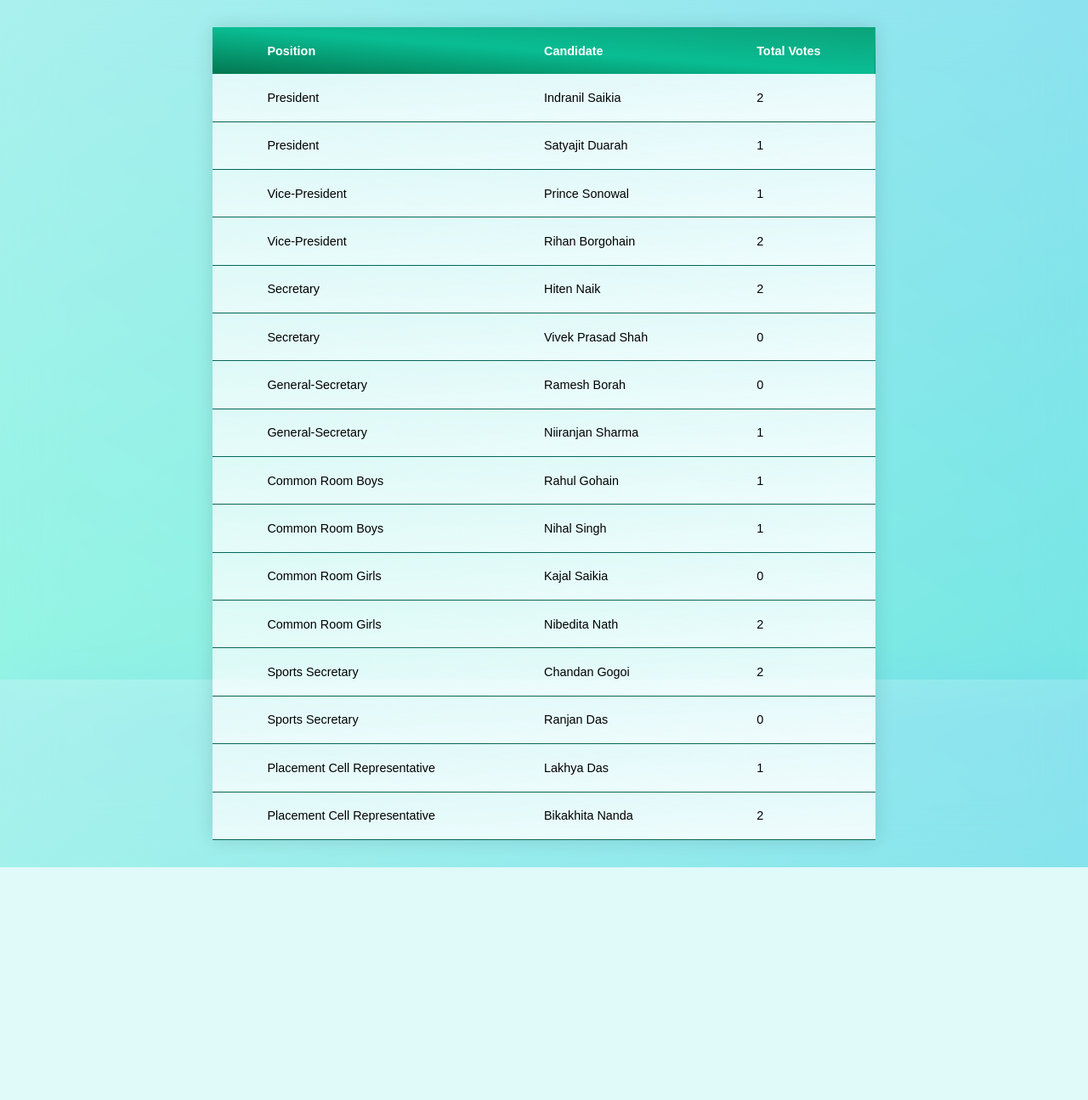
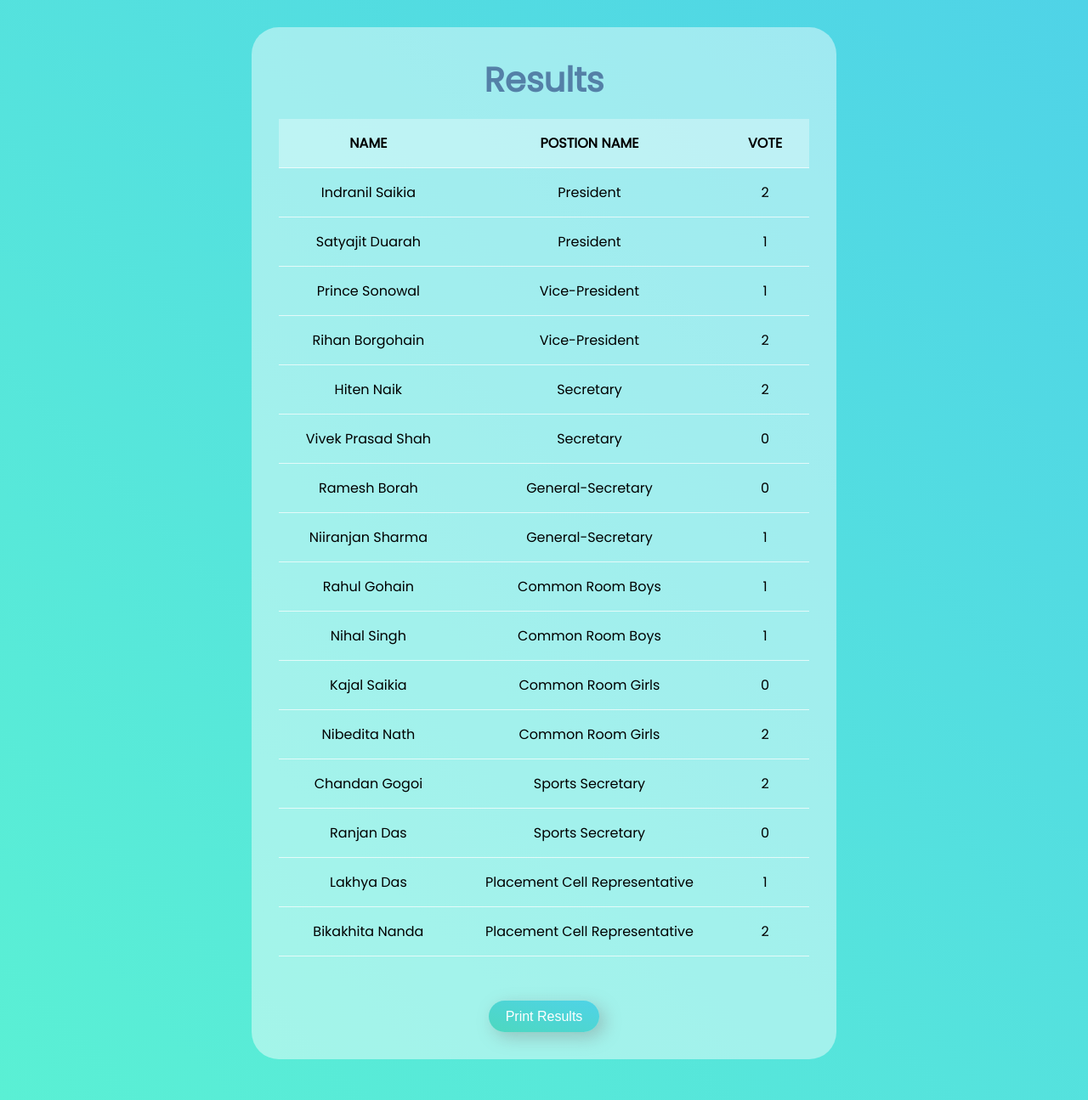
Before and after one commit to Hungryfoxz/Django_poll, a Django app: page /aGlkZGVuLXJlc3VsdC1wYW5lbAoK/ in a window 1280 px wide. Shown: the whole page at 85% size. Before the commit the page ends 1021 px from the top, so only its background shows below. Run offline with Django 4.2, Linux system fonts and the light colour scheme; a user stored in the database is signed in; data comes from the database, SQL or seed files in the repository; both versions use the stored data as it was after the commit; some libraries are stand-ins or nearby versions.

Commit message:
The fifth push

```diff
--- a/ballot/ballot/settings.py
+++ b/ballot/ballot/settings.py
@@ -25,10 +25,10 @@ SECRET_KEY = 'django-insecure-*%$f*24td5v!&up*9&#gg+wb_^2u-q)hntd)#y9m@s4bjv356i
 # SECURITY WARNING: don't run with debug turned on in production!
 DEBUG = True
 
-ALLOWED_HOSTS = ['127.0.0.1','52e5-2401-4900-3dc8-9d62-d8e9-c732-4c3a-df81.in.ngrok.io']
+ALLOWED_HOSTS = ['127.0.0.1','1d52-2401-4900-3dd0-6d48-d8e9-c732-4c3a-df81.in.ngrok.io']
 
 # CSRF validation trusted source..
-CSRF_TRUSTED_ORIGINS = ['https://52e5-2401-4900-3dc8-9d62-d8e9-c732-4c3a-df81.in.ngrok.io']
+CSRF_TRUSTED_ORIGINS = ['https://1d52-2401-4900-3dd0-6d48-d8e9-c732-4c3a-df81.in.ngrok.io']
 
 
 # Application definition
--- a/ballot/templates/base.html
+++ b/ballot/templates/base.html
@@ -915,66 +915,56 @@
       background-position: center;
     }
     */
-    .results-container{
-      background: linear-gradient(to right top, #5af0d4, #4fd3e7);
-      /*background-image: linear-gradient(45deg, rgba(18, 215, 206, 0.726) 60%, rgba(45, 237, 228, 0.7) 100%);*/
-      background-attachment: fixed;
-      background-repeat: no-repeat;
-      background-size: cover;
-      background-position: center;
-      margin: 0;
-      padding: 0;
-      /*background: linear-gradient(to right top, #ab29da, #5bd0ea, #33caae);*/
-      /*background: linear-gradient(to right bottom, rgba(255,255,255,0.7), rgba(255,255,255,0.3));
-      min-height: 100vh;
-      min-width: 100vh;
-      background-attachment: fixed;
-      background-repeat: no-repeat;
-      background-size: cover;
-      background-position: center;
-      z-index: 10;
-      backdrop-filter: blur(8rem);
+    #table {
+        margin-top: 1rem;
+        padding-top: 1rem;
+        text-align: center;
+        border-collapse: collapse;
+      }
+
+      .table-rows {
+        transition: all 0.3s ease;
+        cursor: pointer;
+      }
+
+      .items {
+        padding: 1rem 2rem;
+        font-size: 1rem;
+        border-bottom: .1rem solid rgba(255, 255, 255, 0.7);
+      }
+
+      .header-row {
+        background-color: rgba(255, 255, 255, 0.31);
+      }
+
+      .table-rows:hover {
+        background-color: #ffffff;
+        transform: scale(1.1);
+      }
+
+      .table-rows:hover svg {
+        opacity: 1;
+        transform: scale(1.2);
+      }
+      .table-section {
+        background-color: rgba(255, 255, 255, 0.45);
+        padding: 2rem;
+        border-radius: 2rem;
+        margin-top: 2rem;
+        margin-bottom: 3rem;
+      }
+      .print_me{
+        padding-top: 2rem;
         display: flex;
-      justify-content: center;
-      align-items: center;
-      flex-direction: column;*/
-    }
-    .glass-container-results{
-      background: white;
-      min-height: 100vh;
-      min-width: 100vh;
-      background: linear-gradient(to right bottom, rgba(255,255,255,0.5), rgba(255,255,255,0.2));
-      /*border-radius: 2rem;*/
-      z-index: 10;
-      backdrop-filter: blur(2rem);
-      display: flex;
-      background-attachment: fixed;
-      background-position: center;
         justify-content: center;
         align-items: center;
         flex-direction: column;
       }
-    .results-table-container{
-    }
-    .styled-table{
-      border-collapse: collapse;
-      margin: 2rem 0;
-      font-size: 0.9em;
-      font-family: sans-serif;
-      min-width: 80vh;
-      box-shadow: 0 0 20px rgba(37, 36, 36, 0.15);
-    }
-    .styled-table thead tr {
-      background: linear-gradient(to right top, #037750, #09bd93, #0ca27a);
-      color: #ffffff;
-      text-align: left;
-     }
-    .styled-table th,.styled-table td {
-      padding: 1.23rem 4rem;
-    }
-    .styled-table tbody tr {
-      background: linear-gradient(to right bottom, rgba(250, 253, 253, 0.7), rgba(255, 255, 255, 0.871));
-      border-bottom: .1rem solid #07685b;
+      .header-result{
+        display: flex;
+        justify-content: center;
+        align-items: center;
+        flex-direction: column;
       }
     /*.styled-table tbody tr:nth-of-type(even) {
       background-color: #f3f3f3;
--- a/ballot/templates/results.html
+++ b/ballot/templates/results.html
@@ -1,46 +1,96 @@
 {% extends 'base.html' %}
 
 {% block content %}
+<!--
+<style>
+    /*main {
+        background: linear-gradient(to right top, #5af0d4, #4fd3e7);
+        display: flex;
+        justify-content: center;
+        font-family: "Poppins";
+      }*/
+      #table {
+        text-align: center;
+        border-collapse: collapse;
+      }
+
+      .table-rows {
+        transition: all 0.3s ease;
+        cursor: pointer;
+      }
+
+      .items {
+        padding: 1rem 2rem;
+        font-size: 1rem;
+        border-bottom: .1rem solid rgba(255, 255, 255, 0.7);
+      }
+
+      .header-row {
+        background-color: rgba(255, 255, 255, 0.31);
+      }
+
+      .table-rows:hover {
+        background-color: #ffffff;
+        transform: scale(1.1);
+      }
+
+      .table-rows:hover svg {
+        opacity: 1;
+        transform: scale(1.2);
+      }
+      .table-section {
+        background-color: rgba(255, 255, 255, 0.274);
+        padding: 2rem;
+        border-radius: 2rem;
+        margin-top: 2rem;
+        margin-bottom: 3rem;
+      }
+</style>
+-->
 </head>
 
 <body>
-
-
-<div class="results-container">
-    <div class="glass-container-results">
-        <div class="results-table-container">
-            <table class="styled-table">
-
-                <thead>
-                <tr>
-                    <th>Position</th>
-                    <th>Candidate</th>
-                    <th>Total Votes</th>
+<main>
+    <div class="table-section">
+        <div class="header-result">
+            <h1>Results</h1>
+        </div>
+        <div id="print-content">
+          <table id="table">
+            <tr class="header-row">
+              <th class="header-item items">NAME</th>
+              <th class="header-item items">POSTION NAME</th>
+              <th class="header-item items" style="padding-left: 2rem;">VOTE</th>
             </tr>
-                </thead>
-
             {% for position in positions %}
                     {% for candidate in candidates  %}
                         {% if candidate.position == position %}
-                        <tbody>
-                        <tr>
-                            <td>{{position}}</td>
-                            <td>{{candidate.name}}</td>
-                            <td>{{candidate.votes}}</td>
+                            <tr class="table-rows">
+                            <td class="items">{{candidate.name}}</td>
+                            <td class="items">{{candidate.position}}</td>
+                            <td class="items icon">{{candidate.votes}}</td>
                             </tr>
-                        </tbody>
                         {% endif %}
                     {% endfor %}
             {% endfor %}
-
           </table>
         </div>
+        <div class="print_me">
+            <button onclick="printDiv('print-content')" style="margin-top: 20px" class="btn"> Print Results </button>
         </div>
       </div>
-<!--
-<div id="color1"></div>
-<div id="color2"></div>
-<div id="color3"></div>
-<div id="color4"></div>
--->
+</main>
+
+    <script>
+        function printDiv(divName) {
+            var printContents = document.getElementById(divName).innerHTML;
+            var originalContents = document.body.innerHTML;
+
+            document.body.innerHTML = printContents;
+
+            window.print();
+
+            document.body.innerHTML = originalContents;
+        }
+     </script>
 {% endblock content %}
```
Also changed, not shown: ballot/templates/voter.html (+162 -19 lines), vote.html (added, +119 -0 lines), ballot/db.sqlite3. Lines whose indentation alone changed are shown as unchanged.
